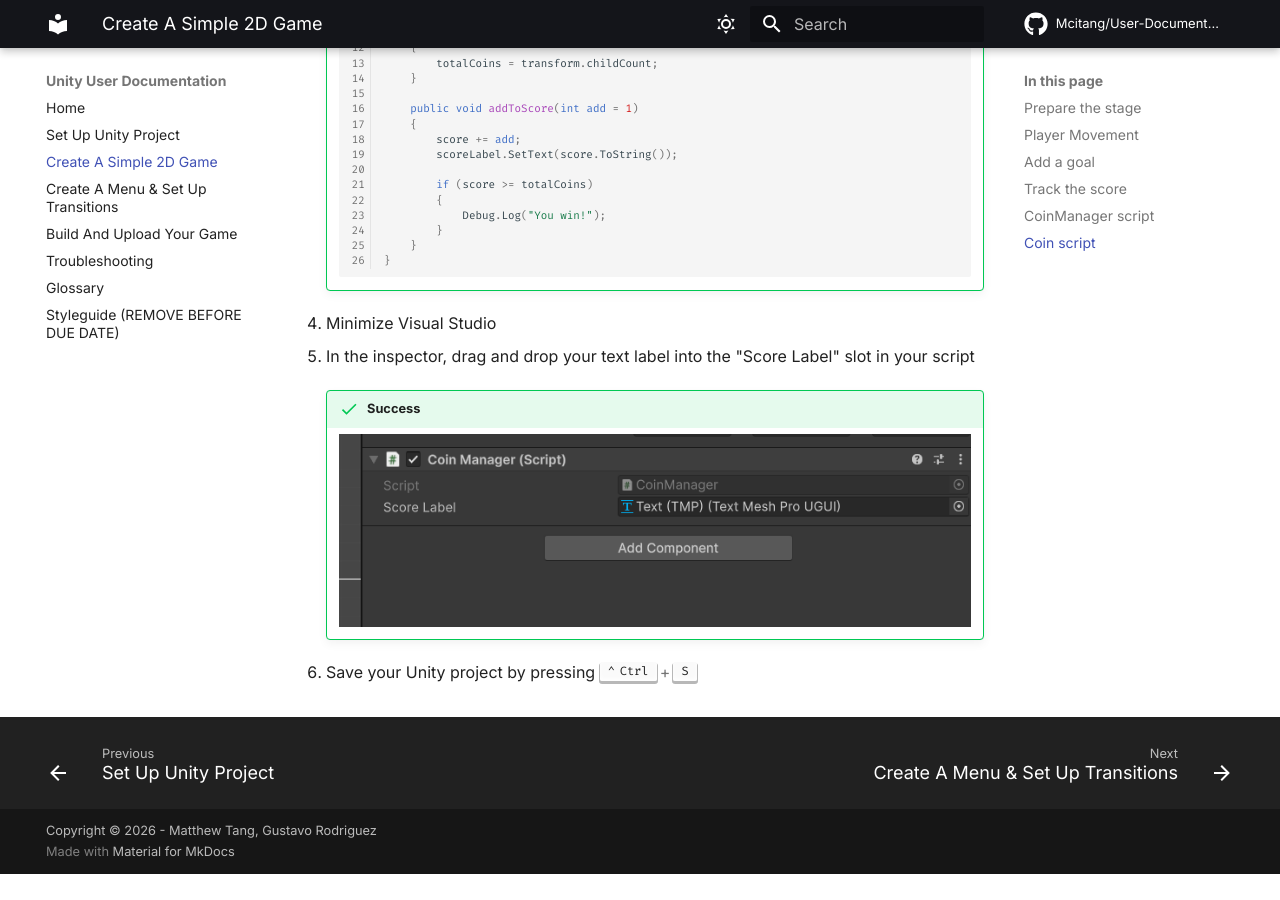
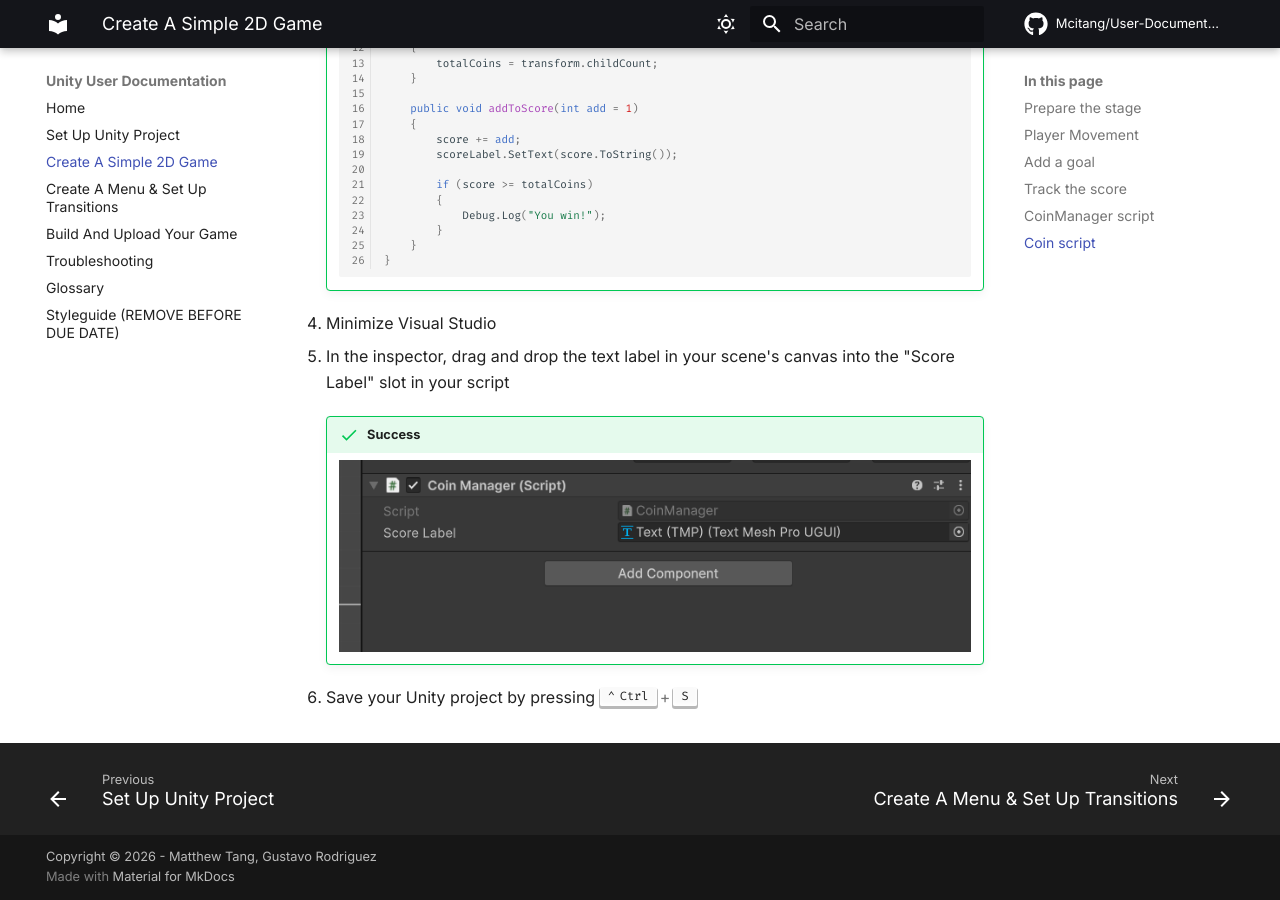
Before and after one commit to Mcitang/User-Documentation, an MkDocs documentation site: the page built from docs/make-game.md, in a window 1280 px wide and 900 px high, scrolled down 15536 px. Built offline with MkDocs 1.6.1 and Material for MkDocs 9.7.7, drawn with Linux system fonts in a browser that asks for light colours; emoji names are drawn with the system emoji font; comment, search, counter and statistics services are not loaded; before the commit the page ends 16410 px from its top, so only the background shows below that.

Commit message:
Clarify important instructions

```diff
--- a/docs/make-game.md
+++ b/docs/make-game.md
@@ -581,7 +581,7 @@
 
 1. Minimize Visual Studio
 
-1. In the inspector, drag and drop your text label into the "Score Label" slot in your script
+1. In the inspector, drag and drop the text label in your scene's canvas into the "Score Label" slot in your script
 
 
     !!! success
```
